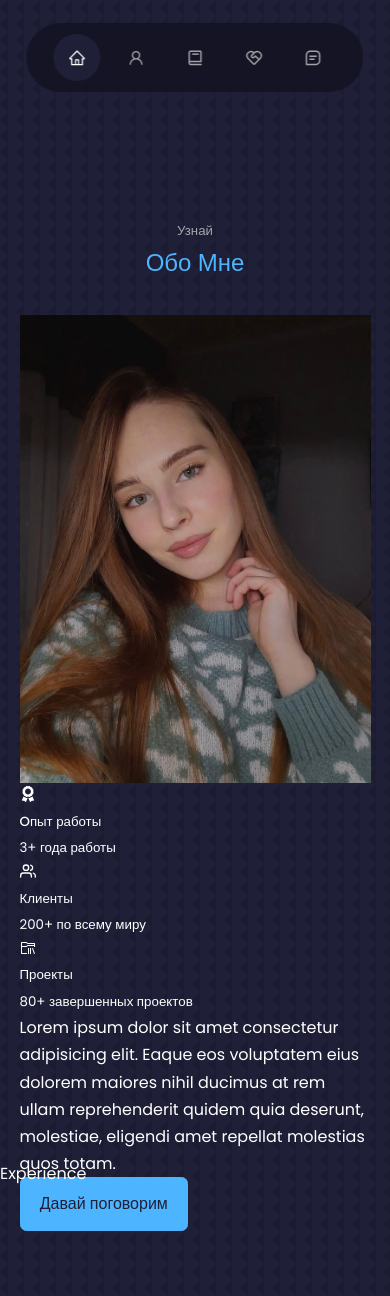
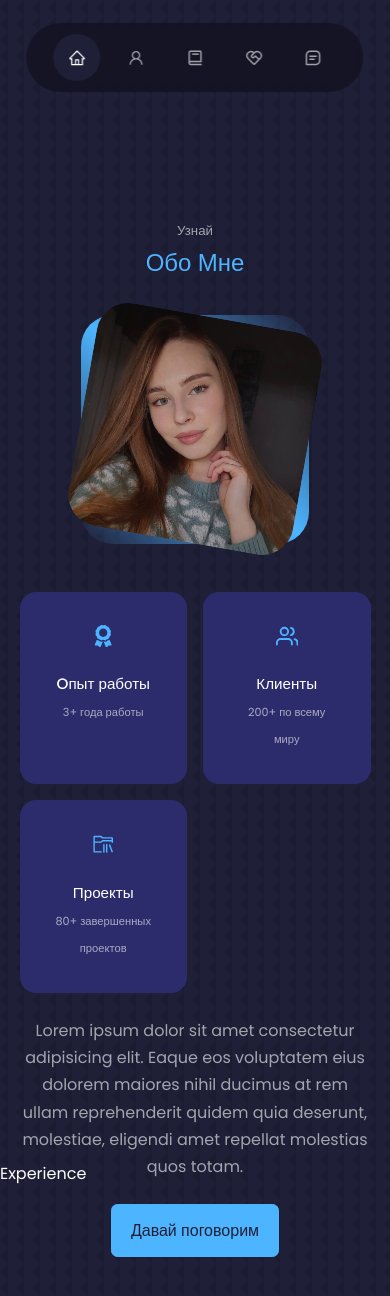
Before and after one commit to MochalovaYulia/portfolio, a React (Create React App) app: page / in a window 390 px wide. Shown: the part 720-2016 px from the top of the page. Built offline with nearby package versions, Linux system fonts and the light colour scheme; the HTML template or start-up script is replaced by a standard one.

Commit message:
about component css

```diff
--- a/src/components/about/About.jsx
+++ b/src/components/about/About.jsx
@@ -1,6 +1,6 @@
 import React from 'react'
 import './about.css'
-import ME from '../../assets/img.jpg'
+import ME from '../../assets/img1.jpg'
 import {FaAward} from 'react-icons/fa'
 import {FiUsers} from 'react-icons/fi'
 import {VscFolderLibrary} from 'react-icons/vsc'
@@ -41,8 +41,9 @@
           <p>
             Lorem ipsum dolor sit amet consectetur adipisicing elit. Eaque eos voluptatem eius dolorem maiores nihil ducimus at rem ullam reprehenderit quidem quia deserunt, molestiae, eligendi amet repellat molestias quos totam.
           </p>
-
-          <a href='#contact' className='btn btn-primary'>Давай поговорим</a>
+          <div className='about_a'>
+            <a href='#contact' className='btn btn-primary'>Давай поговорим</a>
+          </div>
         </div>
       </div>
     </section>
--- a/src/components/about/about.css
+++ b/src/components/about/about.css
@@ -0,0 +1,111 @@
+.about__container {
+    display: grid;
+    grid-template-columns: 35% 50%;
+    gap: 15%;
+}
+
+.about__me {
+    margin-top: 3rem;
+    width: 100%;
+    aspect-ratio: 1/1;
+    border-radius: 2rem;
+    background: linear-gradient( 45deg, transparent, var(--color-primary), transparent );
+    display: grid;
+    place-items: center;
+}
+
+.about__me-img {
+    overflow: hidden;
+    border-radius: 2rem;
+    transform: rotate(10deg);
+    transition: var(--transition);
+}
+
+.about__me-img:hover {
+    transform: rotate(0);
+}
+
+.about__cards {
+    display: grid;
+    grid-template-columns: repeat(3, 1fr);
+    gap: 1.5rem;
+}
+
+.about__card {
+    background: var(--color-bg-variant);
+    border: 1px solid transparent;
+    border-radius: 1rem;
+    padding: 2rem;
+    text-align: center;
+    transition: var(--transition);
+}
+
+.about__card:hover {
+    background: transparent;
+    border-color: var(--color-primary-variant);
+    cursor: default;
+}
+
+.about__card h5 {
+    font-size: 0.95rem;
+}
+
+.about__card small {
+    font-size: 0.7rem;
+    color: var(--color-light);
+}
+
+.about__icon {
+    color: var(--color-primary);
+    font-size: 1.4rem;
+    margin-bottom: 1rem;
+}
+
+.about__content p {
+    text-align: center;
+    margin: 2rem 0 2.5rem;
+    color: var(--color-light);
+}
+
+.about_a {
+   text-align: center;
+}
+
+/* ================= медиа заспросы (средние устройство) ================= */
+@media screen and (max-width: 1024px) {
+    .about__container {
+        grid-template-columns: 1fr;
+        gap: 0;
+    }
+
+    .about__me {
+        width: 50%;
+        margin: 2rem auto 4rem;
+    }
+
+    .about__content p {
+        margin: 1rem 0 1.5rem;
+    }
+}
+
+
+/* ================= медиа заспросы (маленькие устройство) ================= */
+@media screen and (max-width: 600px) {
+    .about__me {
+        width: 65%;
+        margin: 0 auto 3rem;
+    }
+
+    .about__cards {
+        grid-template-columns: 1fr 1fr;
+        gap: 1rem;
+    }
+
+    .about__content {
+        text-align: center;
+    }
+
+    .about__content p {
+        margin: 1.5rem 0;
+    }
+}
```
Also changed, not shown: src/assets/img.jpg (deleted), src/assets/img1.jpg (added).
